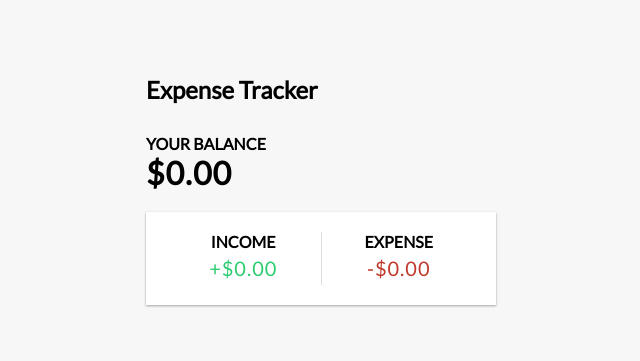
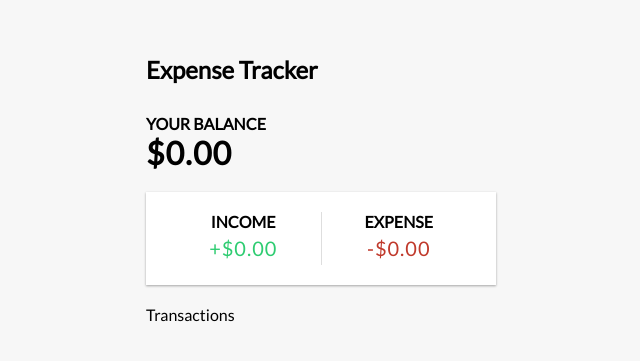
Before and after one commit to thomasmartinez114/expense-tracker, a React (Create React App) app: page / in a window 1280 px wide. Shown: the part 205-566 px from the top of the page, without its empty margins (319-959 px from the left). Built offline with nearby package versions, Linux system fonts and the light colour scheme.

Commit message:
Transactions comp

```diff
--- a/src/App.js
+++ b/src/App.js
@@ -2,6 +2,7 @@ import './App.css';
 import { Header } from './components/Header'
 import { Balance } from './components/Balance'
 import { IncomeExpenses } from './components/IncomeExpenses'
+import { Transactions } from './components/Transactions'
 
 function App() {
   return (
@@ -10,6 +11,7 @@ function App() {
       <div className="container">
         <Balance />
         <IncomeExpenses />
+        <Transactions />
       </div>
     </div>
   );
--- /dev/null
+++ b/src/components/Transactions.js
@@ -0,0 +1,7 @@
+import React from 'react'
+
+export const Transactions = () => {
+  return (
+    <div>Transactions</div>
+  )
+}
```
